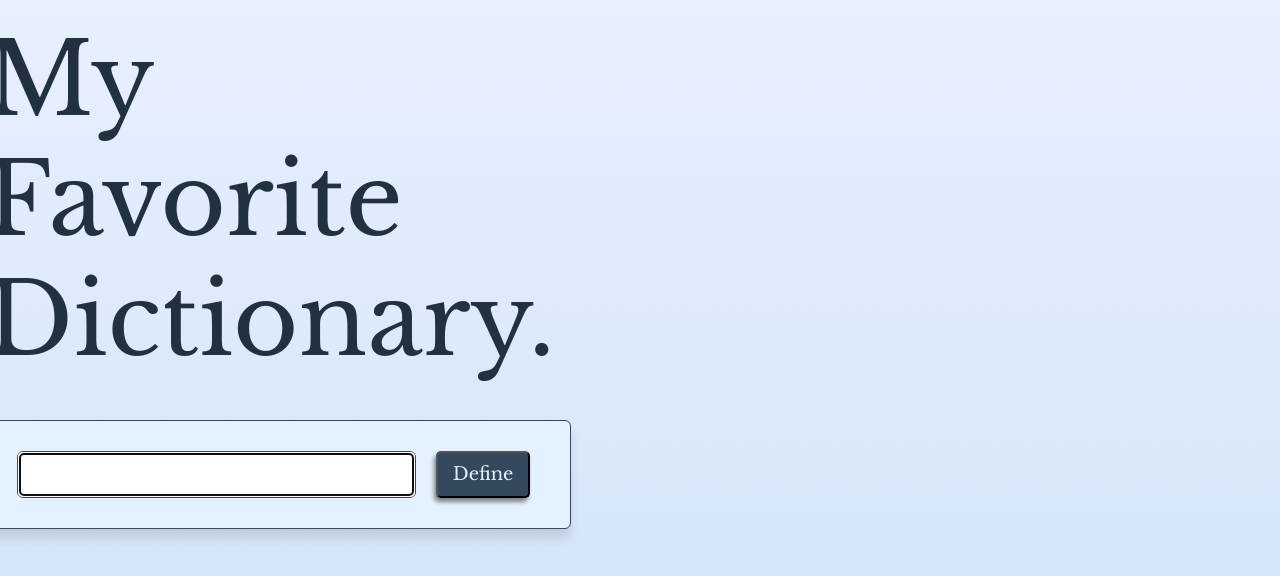
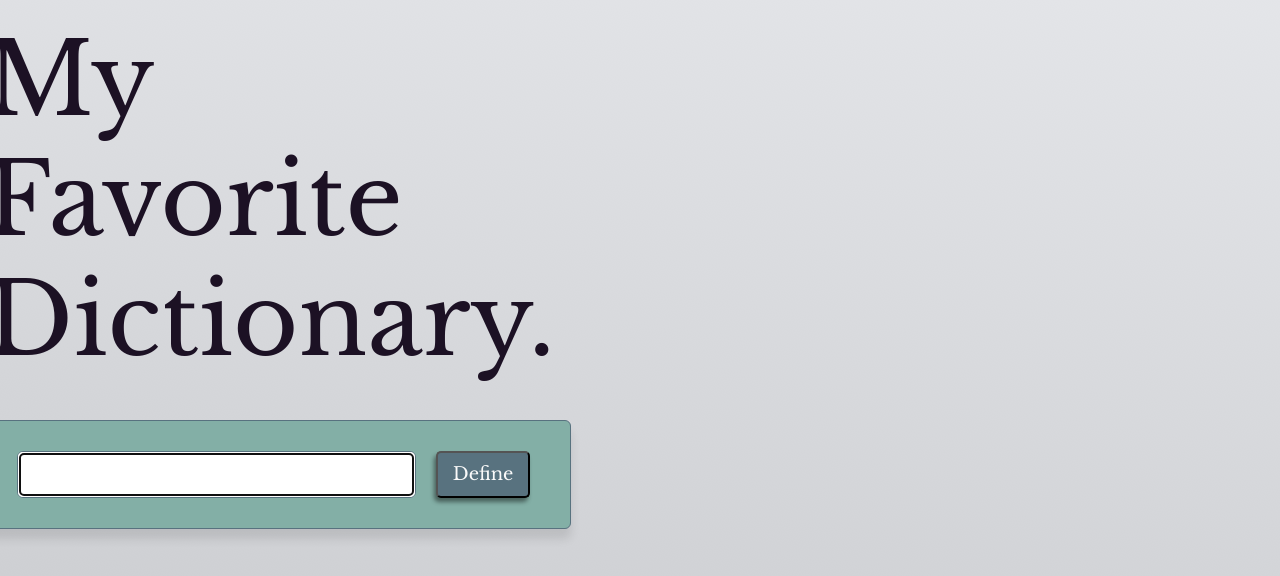
Before and after one commit to bfreitas1098/dictionary-project, a React (Create React App) app: page / in a window 1280 px wide. Shown: the top 576 px of the page. Built offline with nearby package versions, Linux system fonts and the light colour scheme.

Commit message:
Changed the color palette of the site again

```diff
--- a/src/App.css
+++ b/src/App.css
@@ -1,12 +1,12 @@
 @import url("https://fonts.googleapis.com/css2?family=Libre+Baskerville:wght@400;700&display=swap");
 
 :root {
-  --border-color: #34495e;
-  --section-color: #e4f1fe;
+  --border-color: #58727f;
+  --section-color: #83afa6;
 }
 
 body {
-  color: #22313f;
+  color: #1c1124;
   text-align: center;
   max-width: 1100px;
   margin: 0 auto;
--- a/src/Definitions.css
+++ b/src/Definitions.css
@@ -5,11 +5,12 @@
 
 .Definitions ul {
   list-style: none;
+  margin-left: -20px;
 }
 
-.Definitions .example {
+.Definitions li {
+  margin-bottom: 10px;
   opacity: 0.8;
-  margin-left: -20px;
 }
 
 .Definitions {
--- a/src/Definitions.js
+++ b/src/Definitions.js
@@ -12,7 +12,9 @@ function Definitions(props) {
         <div className="example">
           <ul>
             {props.definition.examples?.map((example, index) => (
-              <li key={index}>{example}</li>
+              <li key={index}>
+                <em>{example}</em>
+              </li>
             ))}
           </ul>
         </div>
--- a/src/Search.css
+++ b/src/Search.css
@@ -26,8 +26,8 @@
 .Search .search-button {
   border-radius: 5px;
   padding: 8px 15px;
-  background-color: #34495e;
-  color: #e4f1fe;
+  background-color: #58727f;
+  color: #fafafa;
   font-size: 18px;
   box-shadow: -2px 4px 4px 0px rgba(0, 0, 0, 0.45);
 }
--- a/src/Synonyms.css
+++ b/src/Synonyms.css
@@ -1,6 +1,5 @@
 .Synonyms h6 {
-  margin-bottom: -5px;
-  margin-top: 25px;
+  margin: 25px 0 -5px 0;
   font-weight: 700;
   font-size: 20px;
 }
```
Also changed, not shown: src/dictionary-background.png.
